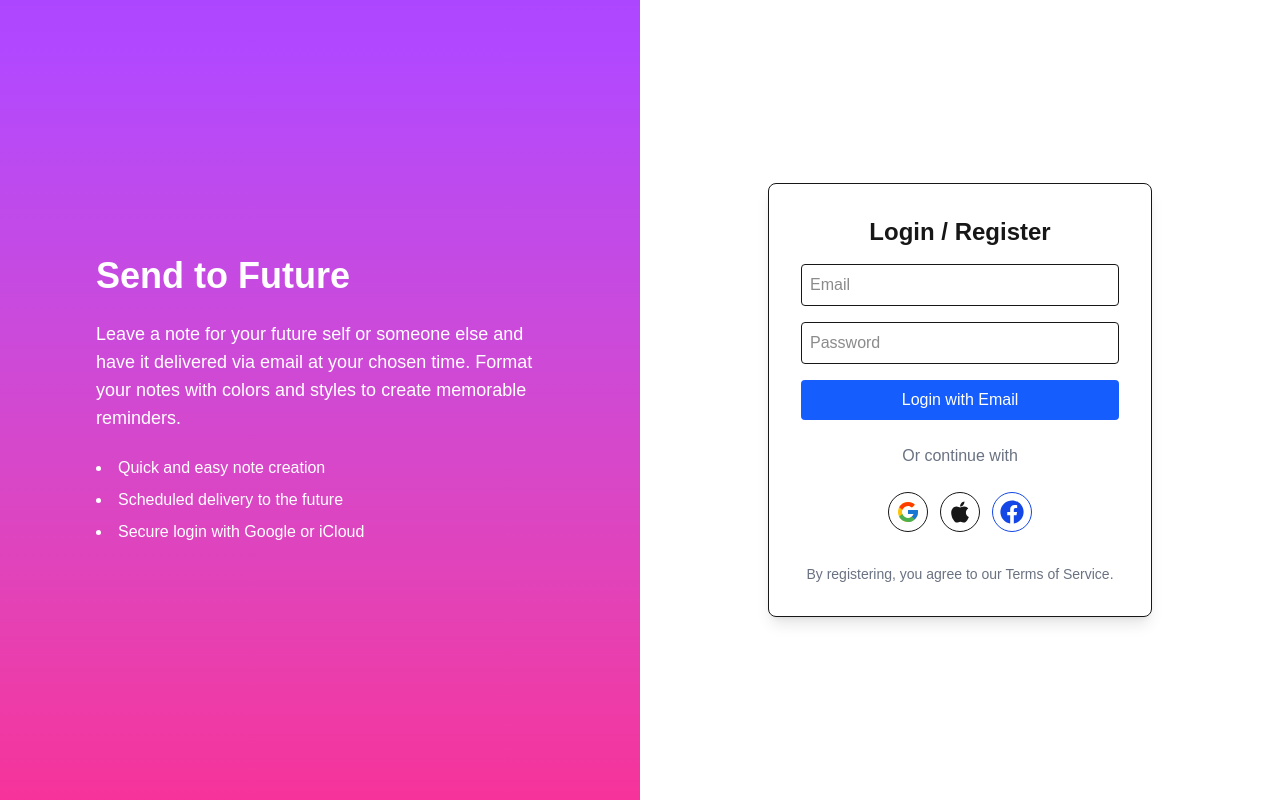
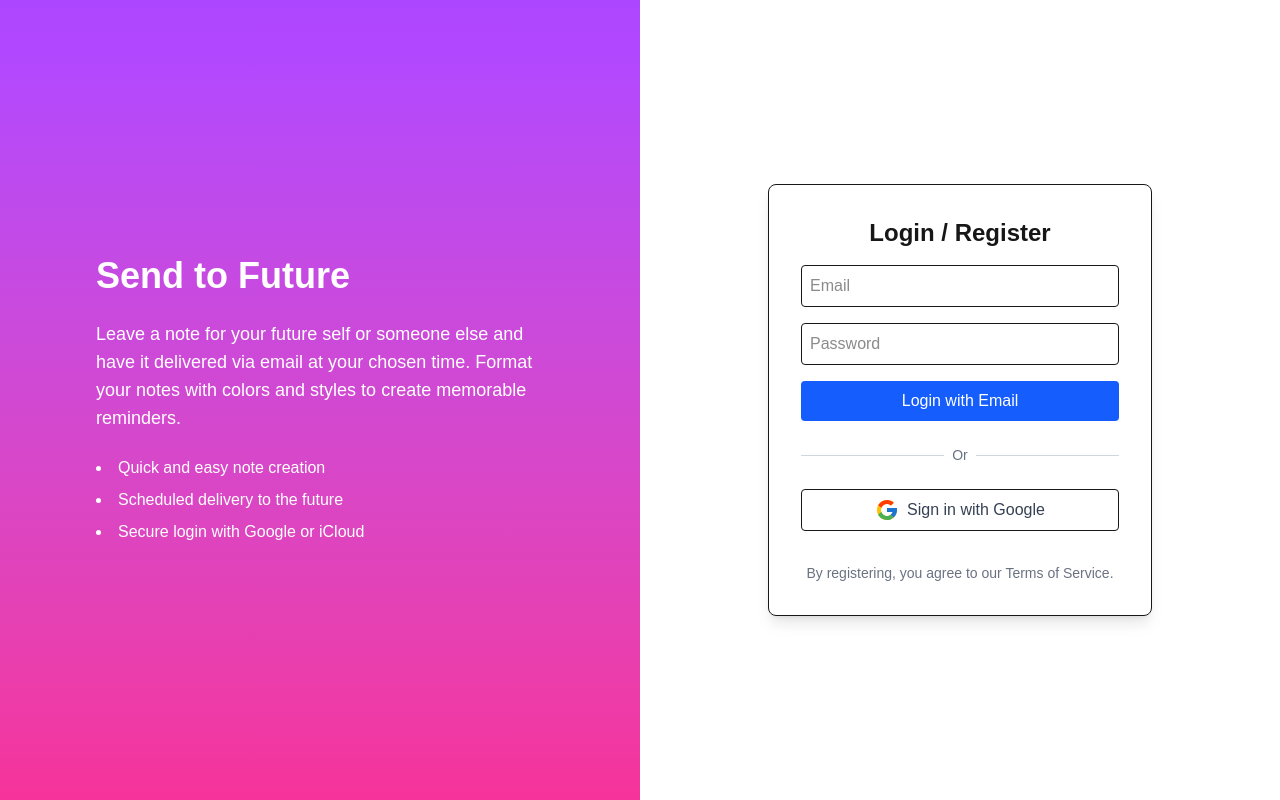
Before and after one commit to emrekrt1655/sendtofuture, a Next.js app: page / in a window 1280 px wide. Built offline with nearby package versions, Linux system fonts and the light colour scheme.

Commit message:
oauth functions are added

```diff
--- a/src/app/components/LoginCard.tsx
+++ b/src/app/components/LoginCard.tsx
@@ -1,83 +1,96 @@
-'use client'
+"use client";
 
-import { useState } from 'react'
-import { supabase } from '@/lib/supabaseClient'
-import { FcGoogle } from 'react-icons/fc'
-import { FaApple, FaFacebook } from 'react-icons/fa'
+import { useState } from "react";
+import { signInWithEmail, signInWithOAuth } from "@/lib/authActions";
+import { FcGoogle } from "react-icons/fc";
+import { useRouter } from "next/navigation";
 
 export default function LoginCard() {
-  const [email, setEmail] = useState('')
-  const [password, setPassword] = useState('')
-  const [loading, setLoading] = useState(false)
+  const [form, setForm] = useState({ email: "", password: "" });
+  const [loading, setLoading] = useState(false);
+  const router = useRouter();
+
+  const handleChange = (e: React.ChangeEvent<HTMLInputElement>) => {
+    const { name, value } = e.target;
+    setForm((prev) => ({ ...prev, [name]: value }));
+  };
 
   const handleEmailLogin = async () => {
-    setLoading(true)
-    const { data, error } = await supabase.auth.signInWithPassword({ email, password })
-    if (error) alert(error.message)
-    else alert('Logged in successfully!')
-    setLoading(false)
+    try {
+      setLoading(true);
+      const result = await signInWithEmail(form.email, form.password);
+
+      if (result.isNewUser) {
+        alert("Account created! Check your email for verification.");
+      } else {
+        alert("Welcome back!");
+        router.push("/dashboard");
       }
+    } catch (error: any) {
+      alert(error.message);
+    } finally {
+      setLoading(false);
+    }
+  };
 
-  const handleOAuthLogin = async (provider: 'google' | 'apple' | 'facebook') => {
-    const { error } = await supabase.auth.signInWithOAuth({
-      provider,
-      options: { redirectTo: `${location.origin}/dashboard` },
-    })
-    if (error) alert(error.message)
+  const handleOAuthLogin = async () => {
+    try {
+      setLoading(true);
+      await signInWithOAuth("google");
+    } catch (err: any) {
+      alert(err.message);
+    } finally {
+      setLoading(false);
     }
+  };
 
   return (
     <div className="w-full max-w-sm p-8 border rounded-lg shadow-lg flex flex-col gap-4">
       <h2 className="text-2xl font-bold text-center">Login / Register</h2>
 
       <input
+        name="email"
         type="email"
         placeholder="Email"
-        value={email}
-        onChange={(e) => setEmail(e.target.value)}
+        value={form.email}
+        onChange={handleChange}
         className="w-full p-2 border rounded"
       />
+
       <input
+        name="password"
         type="password"
         placeholder="Password"
-        value={password}
-        onChange={(e) => setPassword(e.target.value)}
+        value={form.password}
+        onChange={handleChange}
         className="w-full p-2 border rounded"
       />
+
       <button
         onClick={handleEmailLogin}
         disabled={loading}
         className="w-full py-2 bg-blue-600 text-white rounded hover:bg-blue-700 transition"
       >
-        {loading ? 'Loading...' : 'Login with Email'}
+        {loading ? "Loading..." : "Login with Email"}
       </button>
 
-      <p className="text-center text-gray-500 my-2">Or continue with</p>
+      <div className="flex items-center gap-2 my-2">
+        <div className="flex-grow h-px bg-gray-300" />
+        <span className="text-sm text-gray-500">Or</span>
+        <div className="flex-grow h-px bg-gray-300" />
+      </div>
 
-      <div className="flex justify-center gap-3">
       <button
-          onClick={() => handleOAuthLogin('google')}
-          className="flex items-center justify-center w-10 h-10 rounded-full border hover:shadow-md transition"
+        onClick={handleOAuthLogin}
+        className="w-full flex items-center justify-center gap-2 py-2 border rounded hover:shadow-md transition"
       >
         <FcGoogle size={24} />
+        <span className="font-medium text-gray-700">Sign in with Google</span>
       </button>
-        <button
-          onClick={() => handleOAuthLogin('apple')}
-          className="flex items-center justify-center w-10 h-10 rounded-full border hover:shadow-md transition"
-        >
-          <FaApple size={24} />
-        </button>
-        <button
-          onClick={() => handleOAuthLogin('facebook')}
-          className="flex items-center justify-center w-10 h-10 rounded-full border hover:shadow-md transition text-blue-700"
-        >
-          <FaFacebook size={24} />
-        </button>
-      </div>
 
       <p className="text-sm text-center text-gray-500 mt-4">
         By registering, you agree to our Terms of Service.
       </p>
     </div>
-  )
+  );
 }
--- /dev/null
+++ b/src/lib/authActions.ts
@@ -0,0 +1,53 @@
+import { supabase } from "./supabaseClient";
+
+export const signInWithEmail = async (email: string, password: string) => {
+  try {
+    const redirectUrl = `${location.origin}/dashboard`;
+    const { data: signInData, error: signInError } =
+      await supabase.auth.signInWithPassword({
+        email,
+        password,
+      });
+
+    if (signInError) {
+      if (signInError.message.includes("Invalid login credentials")) {
+        const { data: signUpData, error: signUpError } =
+          await supabase.auth.signUp({
+            email,
+            password,
+          });
+
+        if (signUpError) throw signUpError;
+
+        console.log("🆕 User signed up successfully:", signUpData);
+        return { data: signUpData, isNewUser: true };
+      } else {
+        throw signInError;
+      }
+    }
+
+    console.log("✅ User signed in successfully:", signInData);
+    return { data: signInData, isNewUser: false };
+  } catch (err: any) {
+    console.error("❌ Auth error:", err.message);
+    throw new Error(err.message);
+  }
+};
+
+export const signInWithOAuth = async (
+  provider: "google" | "apple" | "facebook"
+) => {
+  console.log("🌐 Signing in with provider:", provider);
+
+  const { error } = await supabase.auth.signInWithOAuth({
+    provider,
+    options: { redirectTo: `${location.origin}/dashboard` },
+  });
+
+  if (error) throw new Error(error.message);
+};
+
+export const signOut = async () => {
+  const { error } = await supabase.auth.signOut();
+  if (error) throw new Error(error.message);
+};
```
Lines whose indentation alone changed are shown as unchanged.
